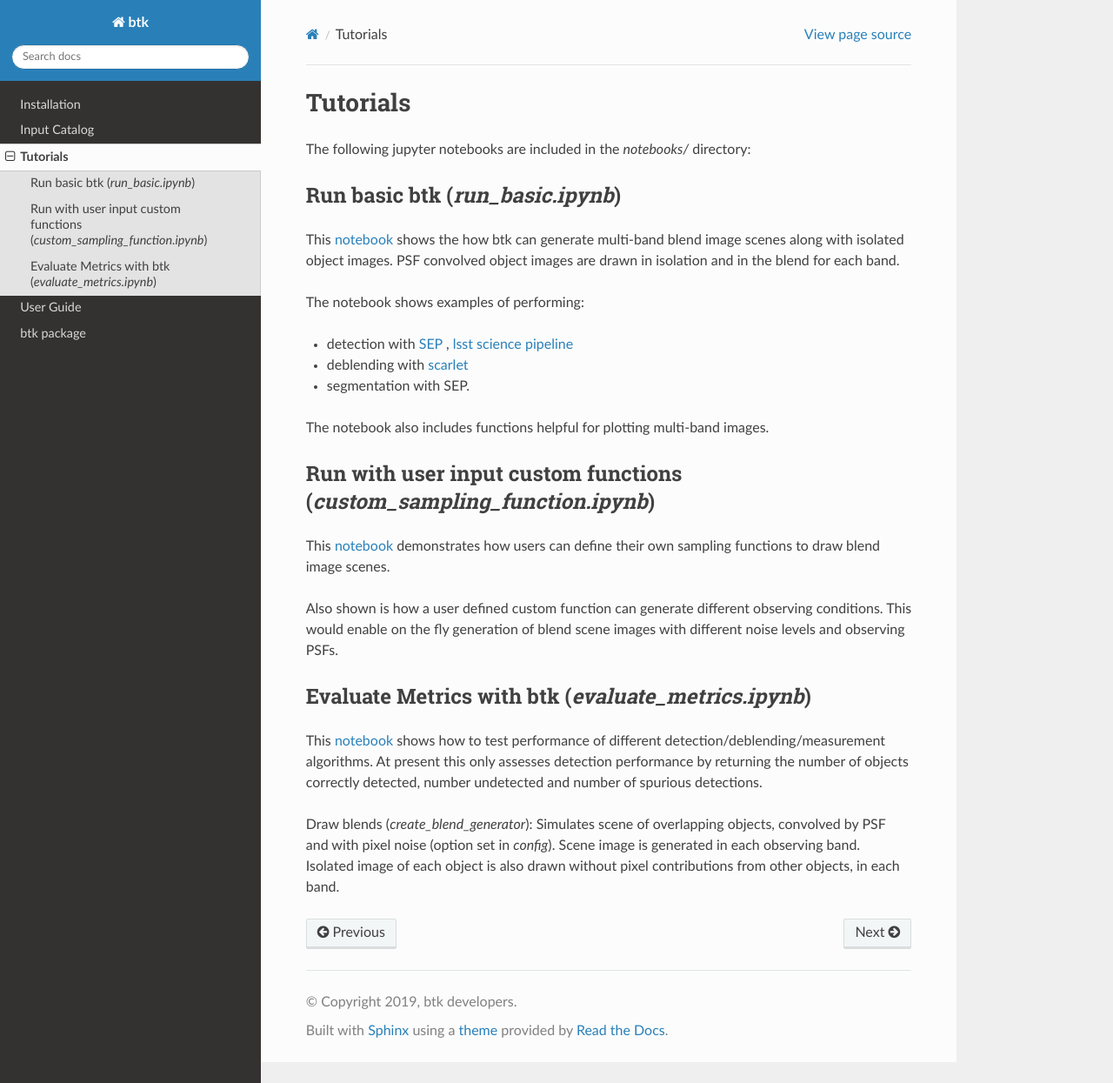
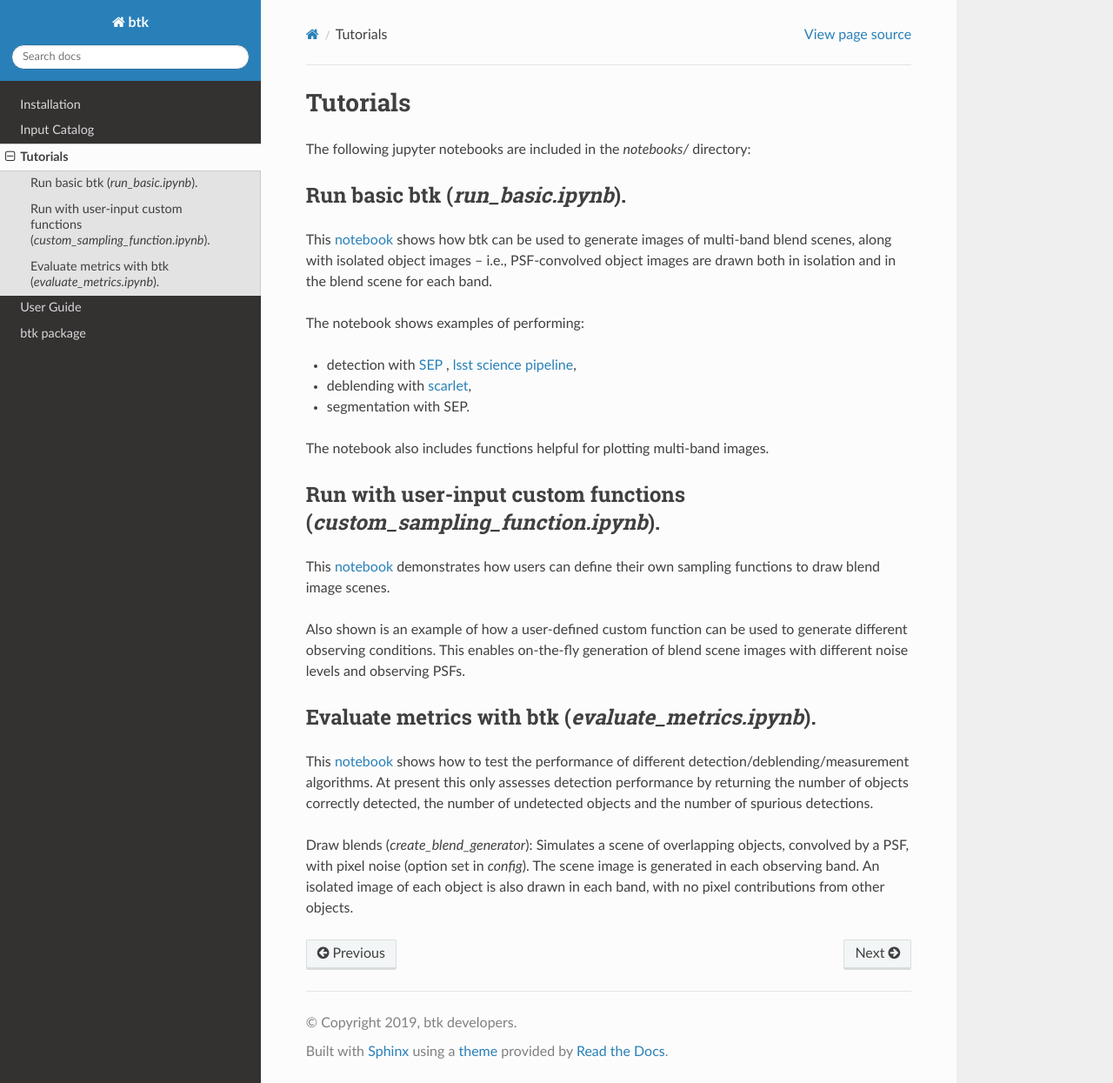
Before and after one commit to LSSTDESC/BlendingToolKit, a Sphinx documentation site: the page built from docs/source/tutorials.rst, in a window 1280 px wide and 1245 px high. Shown: the whole window at 87% size. Built offline with Sphinx 7.4.7 and the Read the Docs theme 2.0.0, drawn with Linux system fonts in a browser that asks for light colours.

Commit message:
Minor edits for clarity.

```diff
--- a/docs/source/tutorials.rst
+++ b/docs/source/tutorials.rst
@@ -3,29 +3,29 @@ Tutorials
 
 The following jupyter notebooks are included in the `notebooks/` directory:
 
-Run basic btk (*run_basic.ipynb*)
+Run basic btk (*run_basic.ipynb*).
 -----------------------------------
 
-This `notebook <https://github.com/LSSTDESC/BlendingToolKit/blob/%2315/notebooks/run_basic.ipynb>`_ shows the how btk can generate multi-band blend image scenes along with isolated object images. PSF convolved object images are drawn in isolation and in the blend for each band.
+This `notebook <https://github.com/LSSTDESC/BlendingToolKit/blob/%2315/notebooks/run_basic.ipynb>`_ shows how btk can be used to generate images of multi-band blend scenes, along with isolated object images -- i.e., PSF-convolved object images are drawn both in isolation and in the blend scene for each band.
 
 The notebook shows examples of performing:
 
-* detection with `SEP <https://sep.readthedocs.io/en/v1.0.x/index.html>`_ , `lsst science pipeline <https://pipelines.lsst.io>`_
-* deblending with `scarlet <https://scarlet.readthedocs.io/en/latest/index.html>`_
+* detection with `SEP <https://sep.readthedocs.io/en/v1.0.x/index.html>`_ , `lsst science pipeline <https://pipelines.lsst.io>`_,
+* deblending with `scarlet <https://scarlet.readthedocs.io/en/latest/index.html>`_,
 * segmentation with SEP.
 
 The notebook also includes functions helpful for plotting multi-band images.
 
-Run with user input custom functions (*custom_sampling_function.ipynb*)
+Run with user-input custom functions (*custom_sampling_function.ipynb*).
 --------------------------------------------------------------------------
 
 This `notebook <https://github.com/LSSTDESC/BlendingToolKit/blob/%2315/notebooks/custom_sampling_function.ipynb>`_ demonstrates how users can define their own sampling functions to draw blend image scenes.
 
-Also shown is how a user defined custom function can generate different observing conditions. This would enable on the fly generation of blend scene images with different noise levels and observing PSFs.
+Also shown is an example of how a user-defined custom function can be used to generate different observing conditions. This enables on-the-fly generation of blend scene images with different noise levels and observing PSFs.
 
 
-Evaluate Metrics with btk (*evaluate_metrics.ipynb*)
+Evaluate metrics with btk (*evaluate_metrics.ipynb*).
 ----------------------------------------------------
-This `notebook <https://github.com/LSSTDESC/BlendingToolKit/blob/%2315/notebooks/evaluate_metrics.ipynb>`_ shows how to test performance of different detection/deblending/measurement algorithms. At present this only assesses detection performance by returning the number of objects correctly detected, number undetected and number of spurious detections.
+This `notebook <https://github.com/LSSTDESC/BlendingToolKit/blob/%2315/notebooks/evaluate_metrics.ipynb>`_ shows how to test the performance of different detection/deblending/measurement algorithms. At present this only assesses detection performance by returning the number of objects correctly detected, the number of undetected objects and the number of spurious detections.
 
-Draw blends (*create_blend_generator*): Simulates scene of overlapping objects, convolved by PSF and with pixel noise (option set in *config*). Scene image is generated in each observing band. Isolated image of each object is also drawn without pixel contributions from other objects, in each band.
+Draw blends (*create_blend_generator*): Simulates a scene of overlapping objects, convolved by a PSF, with pixel noise (option set in *config*). The scene image is generated in each observing band. An isolated image of each object is also drawn in each band, with no pixel contributions from other objects.
```
